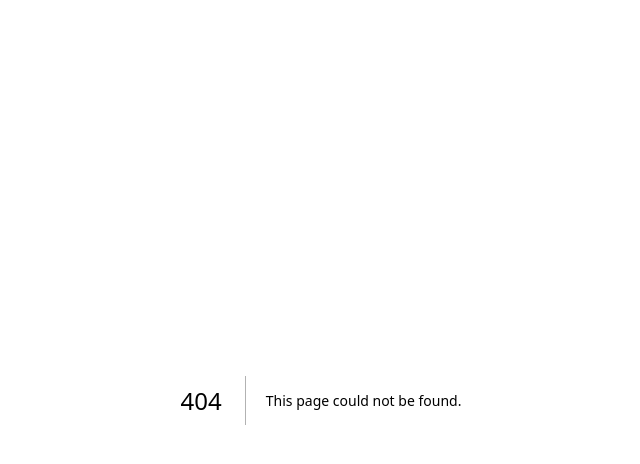
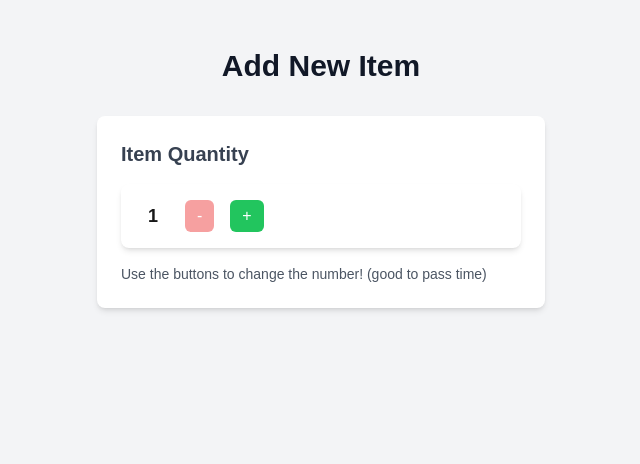
Before and after one commit to SteveGremory/cprg306-assignments, a Next.js app: page /week-4 in a window 1280 px wide. Before the commit this address had no page. Shown: the top 464 px of the page, without its empty margins (319-959 px from the left). Built offline with nearby package versions, Linux system fonts and the light colour scheme.

Commit message:
feat: week-4 assignment

```diff
--- /dev/null
+++ b/app/week-4/new-item.tsx
@@ -0,0 +1,37 @@
+"use client";
+
+import React, { useState } from "react";
+
+const NewItem = () => {
+  const [quantity, setQuantity] = useState(1);
+
+  const increment = () => {
+    setQuantity((prevQuantity) => Math.min(prevQuantity + 1, 20));
+  };
+
+  const decrement = () => {
+    setQuantity((prevQuantity) => Math.max(prevQuantity - 1, 1));
+  };
+
+  return (
+    <div className="flex items-center space-x-4 bg-white p-4 rounded-lg shadow-md">
+      <span className="text-lg font-semibold w-8 text-center">{quantity}</span>
+      <button
+        onClick={decrement}
+        disabled={quantity === 1}
+        className="px-3 py-1 bg-red-500 text-white rounded-md disabled:opacity-50 disabled:cursor-not-allowed hover:bg-red-600 transition-colors"
+      >
+        -
+      </button>
+      <button
+        onClick={increment}
+        disabled={quantity === 20}
+        className="px-3 py-1 bg-green-500 text-white rounded-md disabled:opacity-50 disabled:cursor-not-allowed hover:bg-green-600 transition-colors"
+      >
+        +
+      </button>
+    </div>
+  );
+};
+
+export default NewItem;
--- /dev/null
+++ b/app/week-4/page.tsx
@@ -0,0 +1,25 @@
+import React from "react";
+import NewItem from "./new-item";
+
+const NewItemPage = () => {
+  return (
+    <div className="min-h-screen bg-gray-100 py-12 px-4 sm:px-6 lg:px-8">
+      <div className="max-w-md mx-auto">
+        <h1 className="text-3xl font-extrabold text-gray-900 text-center mb-8">
+          Add New Item
+        </h1>
+        <div className="bg-white shadow-md rounded-lg p-6">
+          <h2 className="text-xl font-semibold text-gray-700 mb-4">
+            Item Quantity
+          </h2>
+          <NewItem />
+          <p className="mt-4 text-sm text-gray-600">
+            Use the buttons to change the number! (good to pass time)
+          </p>
+        </div>
+      </div>
+    </div>
+  );
+};
+
+export default NewItemPage;
```
